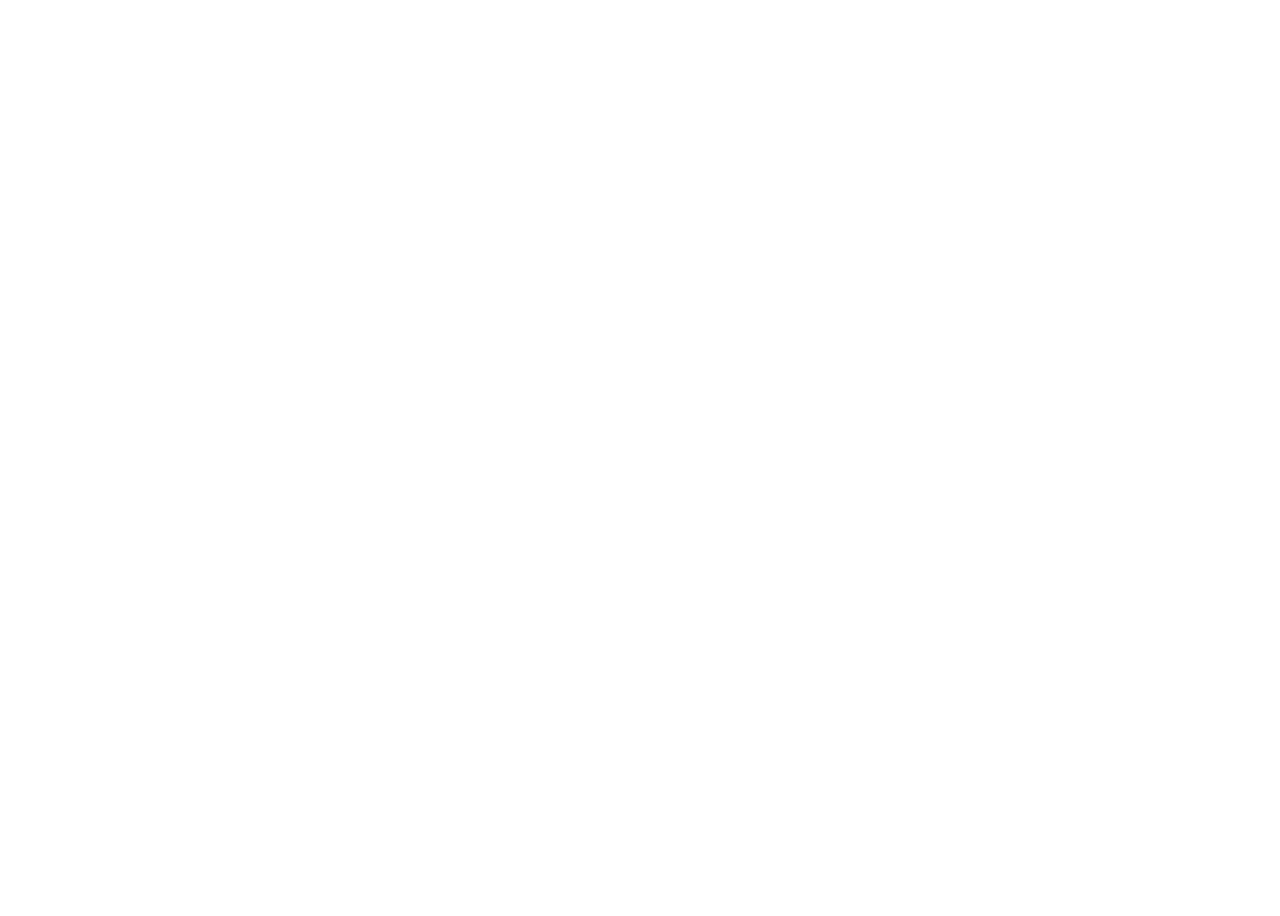
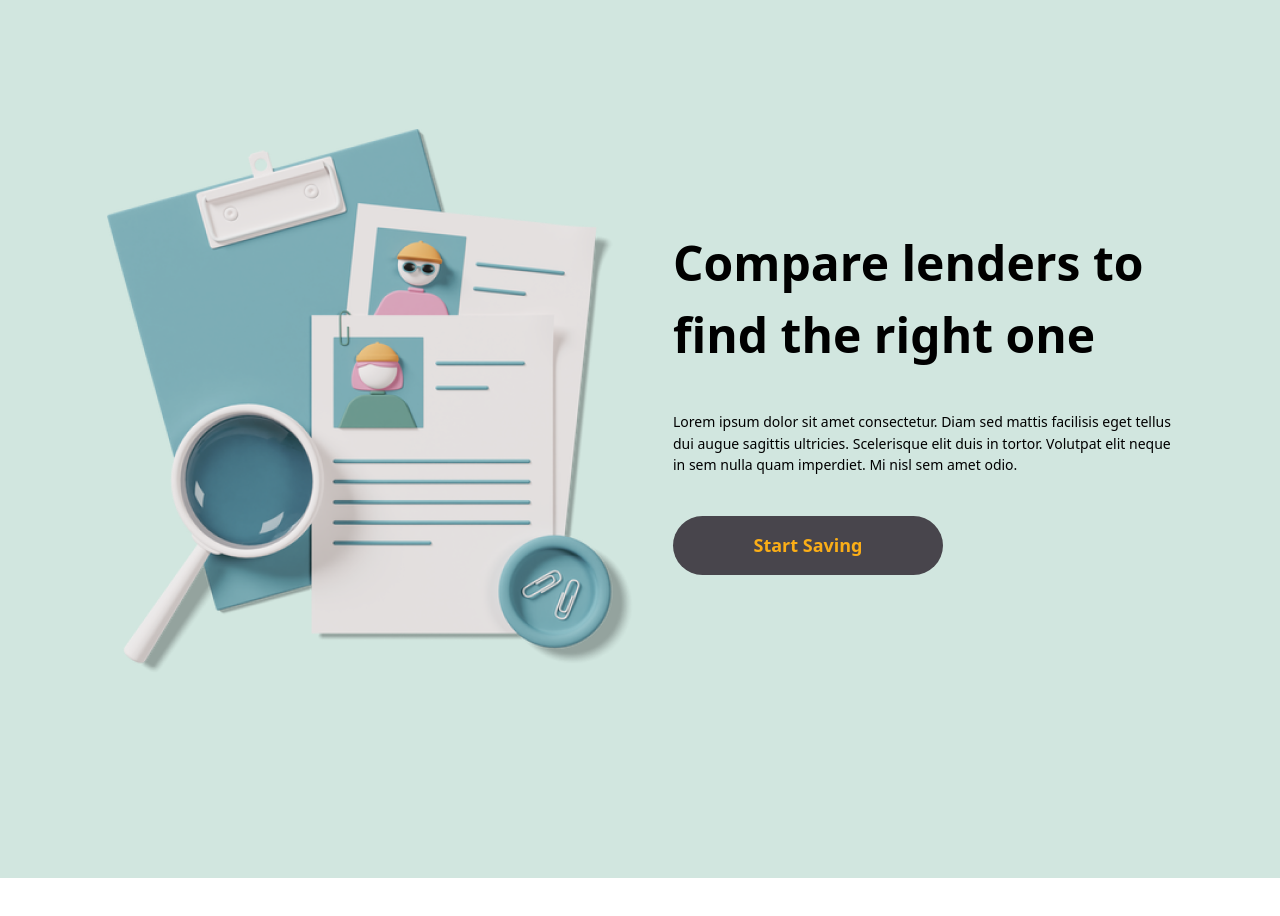
Before and after one commit to mahi25soni/temp-shiploan-frontend, a Next.js app: page / in a window 1280 px wide. Shown: the part 1700-2616 px from the top of the page. Before the commit the page ends 1481 px from the top, so only its background shows below. Built offline with nearby package versions, Linux system fonts and the light colour scheme.

Commit message:
Core : Home page component Wrapper Added

```diff
--- a/src/app/(home)/page.tsx
+++ b/src/app/(home)/page.tsx
@@ -1,18 +1,28 @@
-import BlogListing from '@/components/BlogListing/BlogListing'
-import CarouselWrapper from '@/components/CarouselWrapper/CarouselWrapper'
-import React from 'react'
+import BlogListing from "@/components/BlogListing/BlogListing";
+import CarouselWrapper from "@/components/CarouselWrapper/CarouselWrapper";
+import HomePageComponentWrapper from "@/components/wrappers/HomePageComponentWrapper";
+import React from "react";
 
-type Props = {}
+type Props = {};
 
 const HomePage = (props: Props) => {
   return (
     <div>
+      <CarouselWrapper />
+      <BlogListing />
+      <HomePageComponentWrapper
+        bgColor={"#D1E6DF"}
+        mainImage="/looking through resumes.png"
+        heading="Compare lenders to find the right one"
+        description="Lorem ipsum dolor sit amet consectetur. Diam sed mattis facilisis eget tellus dui augue sagittis ultricies. Scelerisque elit duis in tortor. Volutpat elit neque in sem nulla quam imperdiet. Mi nisl sem amet odio."
+        altText="kuchh bhi rakhlo"
+      >
+        <button className="w-[270px] rounded-32 bg-light-gray p-4 text-[18px] font-bold text-yellow-orange">
+          Start Saving
+        </button>
+      </HomePageComponentWrapper>
+    </div>
+  );
+};
 
-      <CarouselWrapper  />
-      <BlogListing />
-    </div>
-
-  )
-}
-
-export default HomePage
+export default HomePage;
--- a/src/app/globals.css
+++ b/src/app/globals.css
@@ -42,3 +42,9 @@ body,
   scrollbar-width: none;
   -ms-overflow-style: none;
 }
+
+.description-text {
+  font-size: 14px;
+  color : black;
+  line-height: 21.78px;
+}
--- a/src/components/BlogListing/BlogListing.tsx
+++ b/src/components/BlogListing/BlogListing.tsx
@@ -1,6 +1,6 @@
 "use client";
 import React, { useEffect, useState } from "react";
-import Heading from "../atoms/heading";
+import MainHeading from "../atoms/MainHeading";
 import { BlogSampleData } from "@/testdata/blog-data";
 import Image from "next/image";
 
@@ -45,7 +45,7 @@ const BlogListing = () => {
   }, []);
   return (
     <div className="lg:pl-[152px]">
-      <Heading heading="Learn more ways to save" />
+      <MainHeading heading="Learn more ways to save" />
       <div className="mt-10 pl-8 scrollbar-hidden flex flex-row w-full items-center justify-start gap-8 overflow-auto lg:pl-0">
         {blogDataArray?.map((blog, index) => {
           return (
--- a/src/components/atoms/Heading.tsx
+++ b/src/components/atoms/MainHeading.tsx
@@ -4,10 +4,10 @@ interface HeadingProps {
   heading: string;
   align?: "left" | "center" | "right";
 }
-const Heading = (data: HeadingProps) => {
+const MainHeading = (data: HeadingProps) => {
   return (
     <div
-      className="xl:leading[72px] text-center text-[32px] font-bold leading-[48px] xl:text-left xl:text-[48px]"
+      className="lg:leading-[72px] text-center text-[32px] font-bold leading-[48px] lg:text-left lg:text-[48px]"
       style={{
         textAlign: data?.align,
       }}
@@ -17,4 +17,4 @@ const Heading = (data: HeadingProps) => {
   );
 };
 
-export default Heading;
+export default MainHeading;
--- /dev/null
+++ b/src/components/wrappers/HomePageComponentWrapper.tsx
@@ -0,0 +1,43 @@
+import Image from "next/image";
+import React, { ReactNode } from "react";
+import MainHeading from "../atoms/MainHeading";
+
+interface HomePageComponentWrapperProps {
+  bgColor: string;
+  mainImage: string;
+  altText: string;
+  heading: string;
+  description: string;
+  children: ReactNode;
+}
+
+const HomePageComponentWrapper = (data: HomePageComponentWrapperProps) => {
+  return (
+    <div
+      className="flex w-full flex-row items-center justify-center m-auto  h-[1192px]"
+      style={{
+        background: `linear-gradient(to bottom, white 10%, ${data?.bgColor} 10%, ${data?.bgColor} 90%, white 90%)`,
+      }}
+    >
+      <div className="flex w-full flex-col  items-center gap-10 lg:flex-row lg:justify-center ">
+        <div className="relative h-[292px] w-[282px] lg:h-[544px] lg:w-[526px]">
+          <Image
+            src={data?.mainImage}
+            layout="fill"
+            objectFit="fill"
+            alt="hero-image"
+          />
+        </div>
+        <div className="flex flex-col gap-10 w-[500px] h-full items-center lg:items-start">
+          <MainHeading heading={data?.heading} />
+          <div className="description-text line-clamp-4 hidden lg:block">
+            {data?.description}
+          </div>
+          {data?.children}
+        </div>
+      </div>
+    </div>
+  );
+};
+
+export default HomePageComponentWrapper;
```
Also changed, not shown: public/convert megaphone.png (added), public/looking through resumes.png (added).
